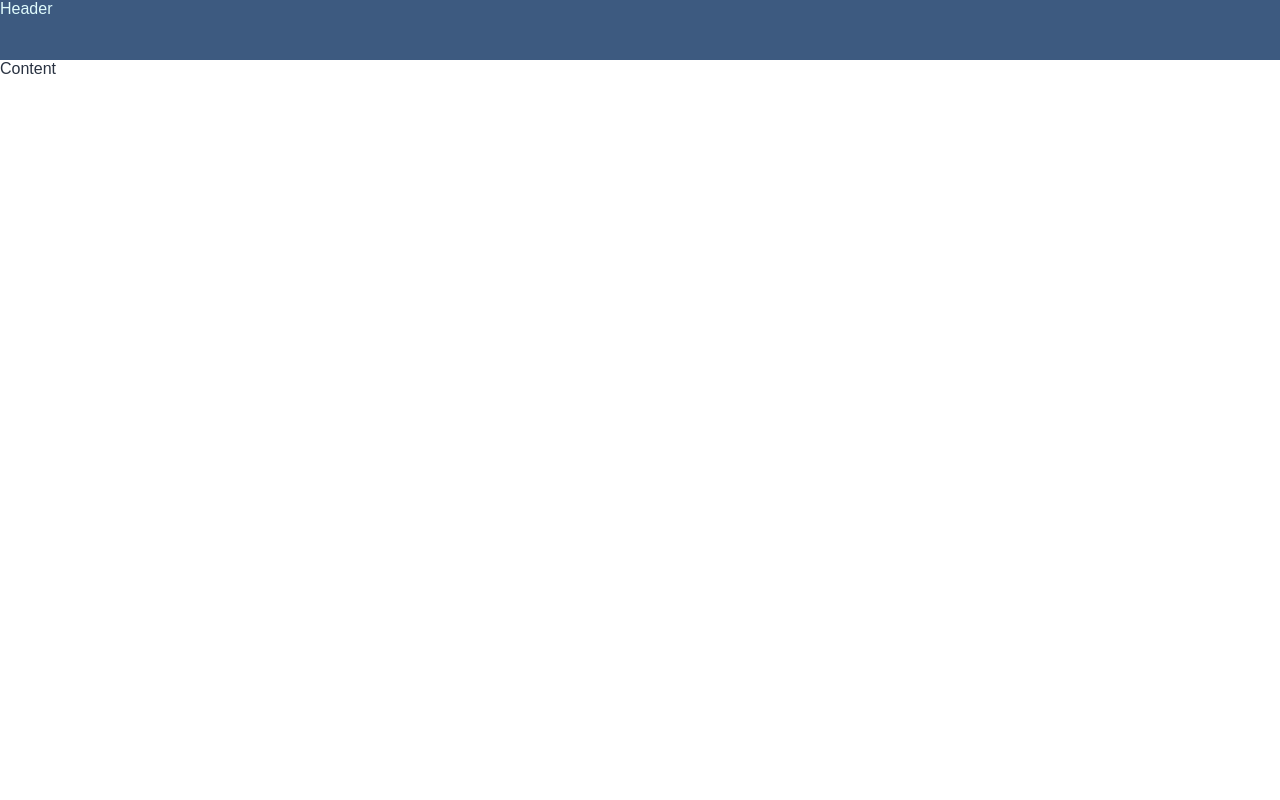
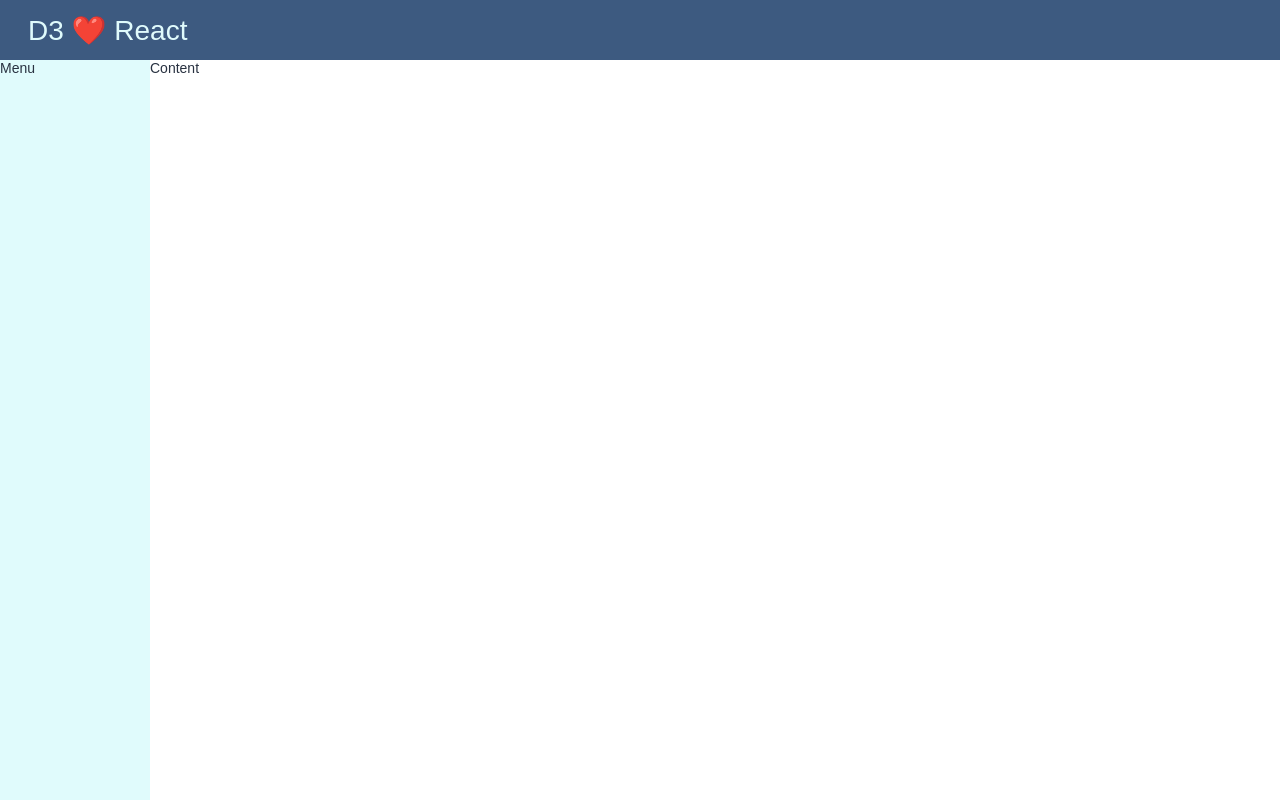
Before and after one commit to Sergei1984/d3-speech, a React (Vite) app: page / in a window 1280 px wide. Built offline with nearby package versions, Linux system fonts and the light colour scheme.

Commit message:
Some basic styles

```diff
--- a/src/App.less
+++ b/src/App.less
@@ -4,12 +4,32 @@
     height: 100%;
     display: grid;
     grid-template-rows: 60px 1fr;
+    grid-template-columns: 150px 1fr;
+    grid-template-areas:
+        "header header"
+        "nav content";
 
     &__header {
+        grid-area: header;
+        display: flex;
+        flex-flow: row nowrap;
+
+        justify-content: flex-start;
+        align-items: center;
+
+        padding: 0 2rem;
+
         background: @color1;
         color: @color-text-light;
+        font-size: 2rem;
+    }
+
+    &__menu {
+        grid-area: nav;
+        background: @color3;
     }
 
     &__content {
+        grid-area: content;
     }
 }
--- a/src/App.tsx
+++ b/src/App.tsx
@@ -4,7 +4,8 @@
 export function App() {
     return (
         <div className="App">
-            <div className="App__header">Header </div>
+            <div className="App__header">D3 ❤️ React</div>
+            <div className="App__menu">Menu</div>
             <div className="App__content">Content </div>
         </div>
     );
--- a/src/styles/reset.less
+++ b/src/styles/reset.less
@@ -9,6 +9,7 @@
     font-family: Arial, Helvetica, sans-serif;
 
     color: @color-text;
+    font-size: 14px;
 }
 
 #root {
```
